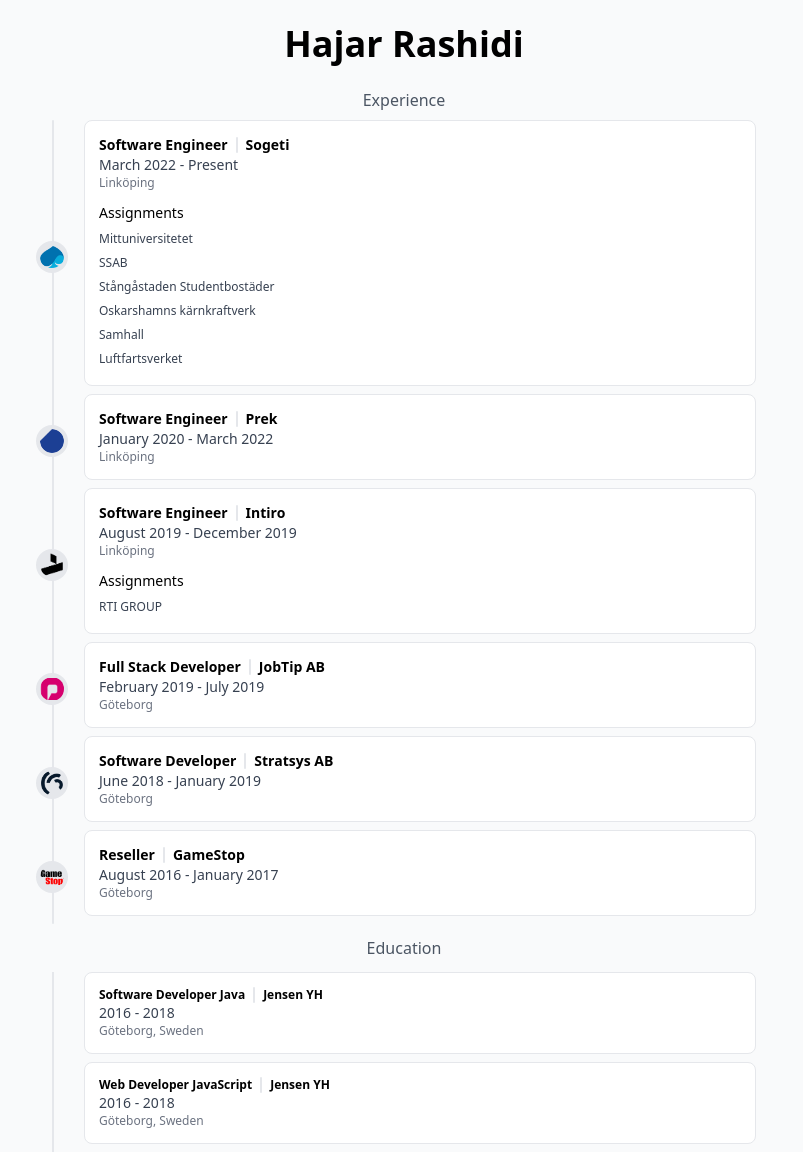
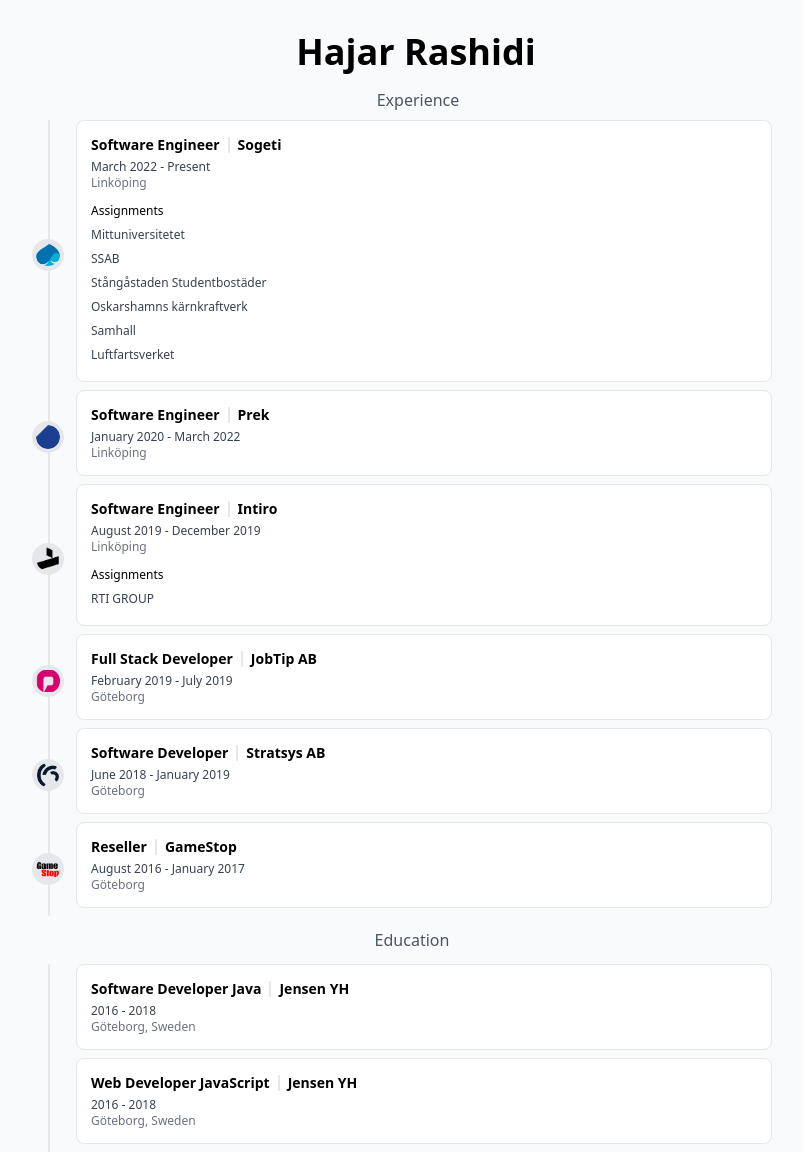
Before and after one commit to hajarrashidi/cv, a Next.js app: page / in a window 1280 px wide. Shown: the whole page, without its empty margins (236-1039 px from the left). Built offline with nearby package versions, Linux system fonts and the light colour scheme.

Commit message:
design fixes

```diff
--- a/app/page.tsx
+++ b/app/page.tsx
@@ -84,28 +84,28 @@
     <main className="m-0 p-0 bg-gray-50 min-h-screen">
       {/* Container to center-align content */}
       <div className="max-w-3xl mx-auto">
-        <h1 className="text-4xl font-bold p-6 text-center">{cv.fullName}</h1>
-        <h1 className="text-md pb-2 text-center text-gray-600">Experience</h1>
+        <h1 className="text-4xl font-bold pt-8 pb-4 text-center pl-6">{cv.fullName}</h1>
+        <h1 className="text-md pb-2 text-center text-gray-600 pl-7">Experience</h1>
 
         <div className="relative">
-          <div className="border-l-2 rounded border-gray-200 absolute left-8 top-0 h-full"></div>
+          <div className="border-l-2 rounded border-gray-200 absolute left-7 top-0 h-full"></div>
           {cv.workExperience.map((experience, index) => (
-            <div key={index} className="relative pb-2 pl-16 pr-8">
+            <div key={index} className="relative pb-2 pl-14 pr-4">
               <div className="bg-white rounded-lg border border-gray-200 p-3.5">
-                <h2 className="text-sm md:text-md font-semibold flex items-center">
-                  <span className="text-sm md:text-md">{experience.position}</span>
+                <h2 className="text-sm font-semibold flex items-center pb-1">
+                  <span>{experience.position}</span>
                   <span className="mx-2 border-l-2 h-4 rounded border-grey-100"></span>
-                  <span className="text-sm md:text-md">{experience.company}</span>
+                  <span>{experience.company}</span>
                 </h2>
 
-                <p className="text-xs md:text-sm text-gray-700">
+                <p className="text-xs text-gray-700">
                   {experience.startDate} - {experience.endDate}
                 </p>
                 <p className="text-xs text-gray-500">{experience.location}</p>
 
                 {experience.assignments && experience.assignments.length > 0 && (
                   <div className="mt-3">
-                    <h3 className="text-xs md:text-sm font-medium pb-1">Assignments</h3>
+                    <h3 className="text-xs font-medium pb-1">Assignments</h3>
                     {experience.assignments.map((assignment, idx) => (
                       <div key={idx} className="pt-1 pb-1">
                         <p className="text-xs text-gray-700">{assignment.title}</p>
@@ -114,7 +114,7 @@
                   </div>
                 )}
               </div>
-              <div className="absolute left-4 top-1/2 w-8 h-8 bg-gray-200 rounded-full transform -translate-y-1/2">
+              <div className="absolute left-3 top-1/2 w-8 h-8 bg-gray-200 rounded-full transform -translate-y-1/2">
                 {experience.logotype ? (
                   <img
                     src={experience.logotype}
@@ -127,19 +127,19 @@
           ))}
         </div>
 
-        <h1 className="text-md p-3 text-center text-gray-600">Education</h1>
+        <h1 className="text-md p-3 text-center text-gray-600 pl-7">Education</h1>
 
         <div className="relative">
-          <div className="border-l-2 border-gray-200 absolute left-8 top-0 h-full"></div>
+          <div className="border-l-2 rounded border-gray-200 absolute left-7 top-0 h-full"></div>
           {cv.education.map((edu, index) => (
-            <div key={index} className="relative pb-2 pl-16 pr-8">
+            <div key={index} className="relative pb-2 pl-14 pr-4">
               <div className="bg-white rounded-lg border border-gray-200 p-3.5">
-                <h2 className="font-semibold flex items-center">
-                  <span className="text-xs ">{edu.degree}</span>
+                <h2 className="text-sm font-semibold flex items-center pb-1">
+                  <span>{edu.degree}</span>
                   <span className="mx-2 border-l-2 h-4 rounded border-grey-100"></span>
-                  <span className="text-xs">{edu.institution}</span>
+                  <span>{edu.institution}</span>
                 </h2>
-                <p className="text-xs md:text-sm text-gray-700">
+                <p className="text-xs text-gray-700">
                   {edu.startDate} - {edu.endDate}
                 </p>
                 <p className="text-xs text-gray-500">{edu.location}</p>
```
